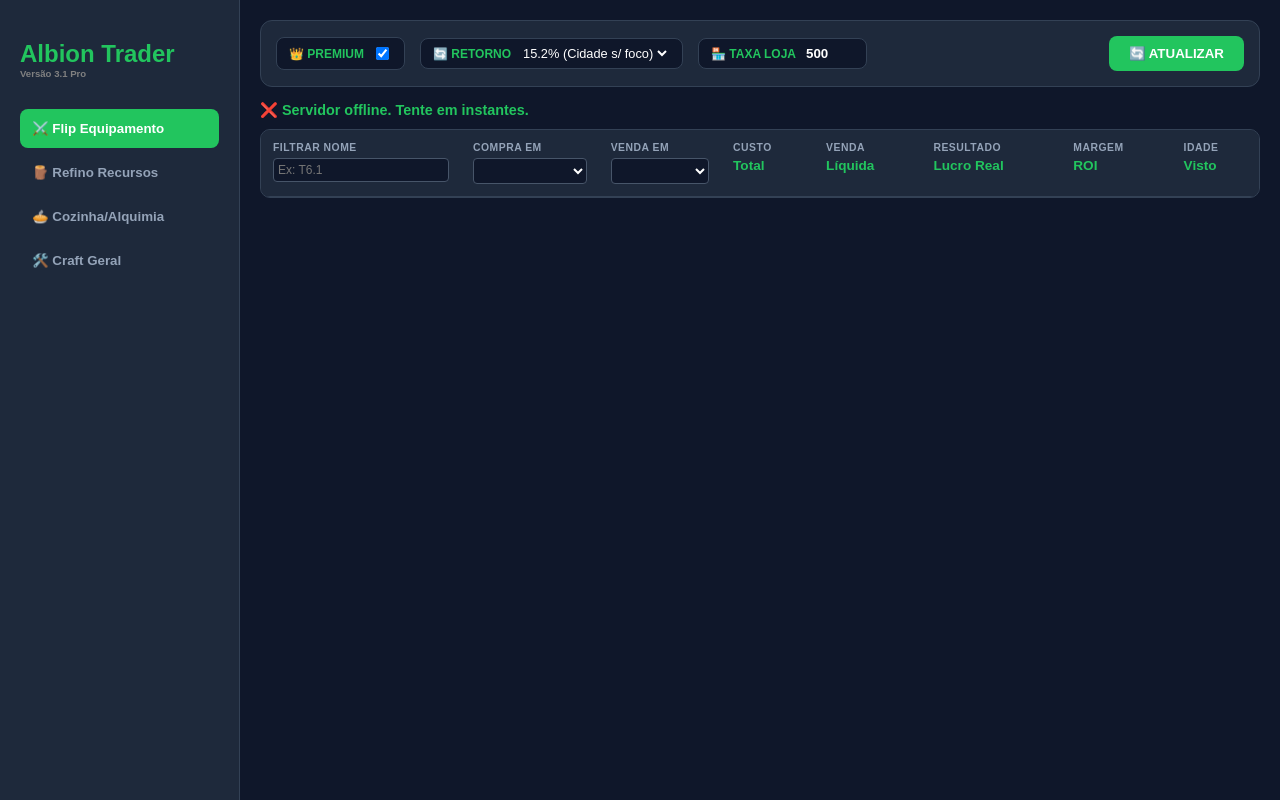
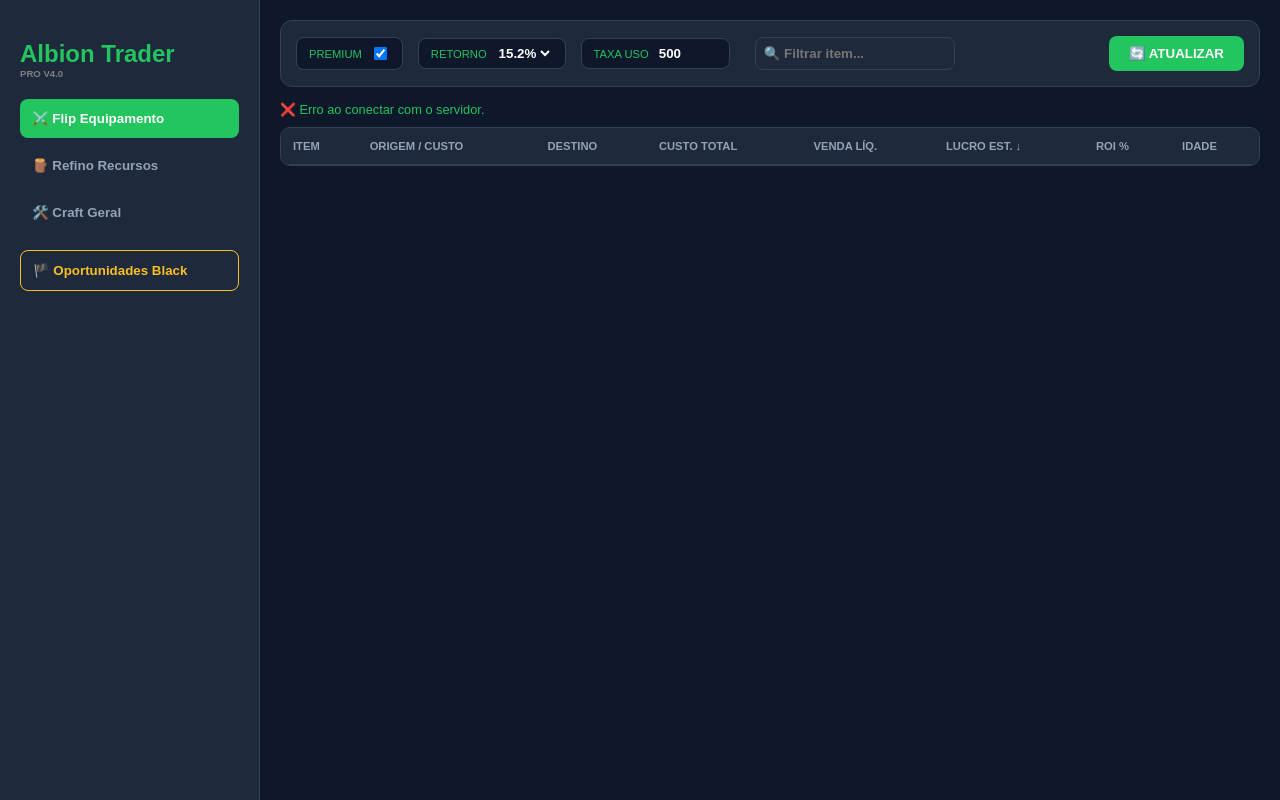
Before and after one commit to yNegoh/Albion-Trade-Pro, a plain HTML site: page albion-trade-pro/frontend/index.html in a window 1280 px wide. Drawn offline with Linux system fonts and the light colour scheme; no server answers.

Commit message:
Update index.html

```diff
--- a/albion-trade-pro/frontend/index.html
+++ b/albion-trade-pro/frontend/index.html
@@ -1,98 +1,80 @@
 <!DOCTYPE html>
 <html lang="pt-br">
 <head>
-    <meta charset="UTF-8"><title>Albion Trader Pro</title>
+    <meta charset="UTF-8"><title>Albion Trader Pro V4</title>
     <style>
-        :root { --bg: #0f172a; --card: #1e293b; --accent: #22c55e; --gold: #fbbf24; }
+        :root { --bg: #0f172a; --card: #1e293b; --accent: #22c55e; --gold: #fbbf24; --danger: #ef4444; }
         * { box-sizing: border-box; }
         body { background: var(--bg); color: white; font-family: sans-serif; margin: 0; display: flex; height: 100vh; overflow: hidden; }
 
-        /* Sidebar */
-        .sidebar { width: 240px; background: var(--card); padding: 20px; border-right: 1px solid #334155; }
-        .nav-item { display: block; width: 100%; padding: 12px; margin-bottom: 5px; border-radius: 8px; background: transparent; border: none; color: #94a3b8; text-align: left; cursor: pointer; font-weight: bold; }
-        .nav-item.active { background: #22c55e; color: white; }
+        .sidebar { width: 260px; background: var(--card); padding: 20px; border-right: 1px solid #334155; display: flex; flex-direction: column; }
+        .nav-item { display: block; width: 100%; padding: 12px; margin-bottom: 8px; border-radius: 8px; background: transparent; border: none; color: #94a3b8; text-align: left; cursor: pointer; font-weight: bold; transition: 0.2s; }
+        .nav-item:hover { background: #334155; }
+        .nav-item.active { background: var(--accent); color: white; }
+        .nav-item.black-btn { border: 1px solid var(--gold); color: var(--gold); margin-top: 10px; }
+        .nav-item.black-btn.active { background: var(--gold); color: #000; }
 
-        /* Main Content */
         .main { flex: 1; padding: 20px; overflow-y: auto; display: flex; flex-direction: column; }
+        .top-tools { display: flex; gap: 15px; background: var(--card); padding: 15px; border-radius: 12px; margin-bottom: 15px; align-items: center; border: 1px solid #334155; }
+        .tool-group { display: flex; align-items: center; gap: 8px; background: #0f172a; padding: 6px 12px; border-radius: 8px; border: 1px solid #334155; }
 
-        /* Ferramentas do Topo */
-        .top-tools { display: flex; gap: 15px; background: var(--card); padding: 15px; border-radius: 12px; margin-bottom: 15px; align-items: center; border: 1px solid #334155; flex-wrap: wrap; }
-        .tool-group { display: flex; align-items: center; gap: 8px; background: #0f172a; padding: 6px 12px; border-radius: 8px; border: 1px solid #334155; }
-        label { font-size: 0.75rem; font-weight: bold; color: var(--accent); }
-        input[type="number"] { background: none; border: none; color: white; width: 50px; font-weight: bold; outline: none; }
+        input, select { background: none; border: none; color: white; font-weight: bold; outline: none; }
+        input[type="number"] { width: 60px; }
 
-        /* Tabela Profissional com Filtros no Header */
         .table-container { background: var(--card); border-radius: 10px; overflow: hidden; border: 1px solid #334155; }
         table { width: 100%; border-collapse: collapse; font-size: 0.85rem; }
         th, td { padding: 12px; text-align: left; border-bottom: 1px solid #334155; }
+        th { background: #1e293b; color: #94a3b8; cursor: pointer; text-transform: uppercase; font-size: 0.7rem; }
+        th:hover { color: white; }
 
-        /* Estilo dos Filtros no Header */
-        th { background: #1e293b; color: var(--accent); vertical-align: top; }
-        .header-label { display: block; font-size: 0.65rem; margin-bottom: 5px; text-transform: uppercase; letter-spacing: 0.5px; color: #94a3b8; }
-        th select { width: 100%; background: #0f172a; color: white; border: 1px solid #475569; padding: 4px; border-radius: 4px; font-size: 0.75rem; outline: none; cursor: pointer; }
-        th select:hover { border-color: var(--accent); }
+        .tier-badge { padding: 3px 6px; border-radius: 4px; font-size: 0.7rem; font-weight: bold; background: #475569; margin-right: 5px; }
+        .t8 { background: #5b21b6; } .t7 { background: #b91c1c; } .t6 { background: #ea580c; }
 
         .lucro { color: var(--accent); font-weight: bold; }
-        .city-tag { color: #fff; font-weight: bold; }
-        .details-text { font-size: 0.75rem; color: #94a3b8; }
-        .btn-update { background: var(--accent); color: white; border: none; padding: 10px 20px; border-radius: 8px; cursor: pointer; font-weight: bold; transition: 0.2s; }
-        .btn-update:hover { transform: scale(1.02); opacity: 0.9; }
+        .roi-high { color: var(--gold); }
+        .city-tag { font-weight: bold; color: #cbd5e1; }
+        .btn-update { background: var(--accent); color: white; border: none; padding: 10px 20px; border-radius: 8px; cursor: pointer; font-weight: bold; margin-left: auto; }
     </style>
 </head>
 <body>
     <div class="sidebar">
-        <h2 style="color:var(--accent); margin-bottom: 30px;">Albion Trader <small style="color:gray; display:block; font-size: 0.6rem;">Versão 3.1 Pro</small></h2>
+        <h2 style="color:var(--accent); margin-bottom: 20px;">Albion Trader <small style="display:block; font-size: 0.6rem; color:gray">PRO V4.0</small></h2>
         <button class="nav-item active" onclick="mudarCat('flip', this)">⚔️ Flip Equipamento</button>
         <button class="nav-item" onclick="mudarCat('refino', this)">🪵 Refino Recursos</button>
-        <button class="nav-item" onclick="mudarCat('cozinha', this)">🥧 Cozinha/Alquimia</button>
         <button class="nav-item" onclick="mudarCat('craft', this)">🛠️ Craft Geral</button>
+        <button class="nav-item black-btn" onclick="mudarCat('black', this)">🏴 Oportunidades Black</button>
     </div>
 
     <div class="main">
-        <!-- TOP TOOLS -->
         <div class="top-tools">
+            <div class="tool-group"><label style="font-size:0.7rem; color:var(--accent)">PREMIUM</label><input type="checkbox" id="checkPre" checked onchange="render()"></div>
             <div class="tool-group">
-                <label>👑 PREMIUM</label> <input type="checkbox" id="checkPre" checked onchange="render()">
-            </div>
-            <div class="tool-group">
-                <label>🔄 RETORNO</label>
-                <select id="selRRR" onchange="render()" style="background:none; border:none; color:white; font-size:0.8rem; cursor:pointer">
+                <label style="font-size:0.7rem; color:var(--accent)">RETORNO</label>
+                <select id="selRRR" onchange="render()">
                     <option value="0">0%</option>
-                    <option value="0.152" selected>15.2% (Cidade s/ foco)</option>
-                    <option value="0.437">43.7% (Cidade c/ foco)</option>
+                    <option value="0.152" selected>15.2%</option>
+                    <option value="0.437">43.7%</option>
                 </select>
             </div>
-            <div class="tool-group">
-                <label>🏪 TAXA LOJA</label>
-                <input type="number" id="taxaLoja" value="500" oninput="render()">
-            </div>
-            <button class="btn-update" onclick="mudarCat(ultimaCat)" style="margin-left:auto">🔄 ATUALIZAR</button>
+            <div class="tool-group"><label style="font-size:0.7rem; color:var(--accent)">TAXA USO</label><input type="number" id="taxaLoja" value="500" oninput="render()"></div>
+            <input type="text" id="fNome" placeholder="🔍 Filtrar item..." oninput="render()" style="background:var(--card); border:1px solid #334155; padding:8px; border-radius:8px; width:200px; margin-left: 10px;">
+            <button class="btn-update" onclick="mudarCat(ultimaCat)">🔄 ATUALIZAR</button>
         </div>
 
-        <div id="status-msg" style="color:var(--accent); font-weight:bold; margin-bottom:10px; font-size: 0.9rem;">Pronto para analisar...</div>
+        <div id="status-msg" style="margin-bottom:10px; font-size: 0.8rem; color: var(--accent)">Aguardando comando...</div>
 
-        <!-- TABELA -->
         <div class="table-container">
             <table>
                 <thead>
                     <tr>
-                        <th style="width: 200px;">
-                            <span class="header-label">Filtrar Nome</span>
-                            <input type="text" id="fNome" placeholder="Ex: T6.1" oninput="render()" style="width:100%; background:#0f172a; border:1px solid #475569; color:white; padding:4px; border-radius:4px; font-size:0.75rem;">
-                        </th>
-                        <th>
-                            <span class="header-label">Compra em</span>
-                            <select id="selO" onchange="render()"></select>
-                        </th>
-                        <th>
-                            <span class="header-label">Venda em</span>
-                            <select id="selD" onchange="render()"></select>
-                        </th>
-                        <th><span class="header-label">Custo</span>Total</th>
-                        <th><span class="header-label">Venda</span>Líquida</th>
-                        <th><span class="header-label">Resultado</span>Lucro Real</th>
-                        <th><span class="header-label">Margem</span>ROI</th>
-                        <th><span class="header-label">Idade</span>Visto</th>
+                        <th onclick="ordenar('n')">Item</th>
+                        <th>Origem / Custo</th>
+                        <th>Destino</th>
+                        <th onclick="ordenar('c_final')">Custo Total</th>
+                        <th onclick="ordenar('v_liq')">Venda Líq.</th>
+                        <th onclick="ordenar('lucro')">Lucro Est. ↓</th>
+                        <th onclick="ordenar('roi')">ROI %</th>
+                        <th onclick="ordenar('diff')">Idade</th>
                     </tr>
                 </thead>
                 <tbody id="corpo"></tbody>
@@ -102,9 +84,10 @@
 
     <script>
         const API = "https://albion-trade-pro-ogaq.onrender.com/scanner";
-        const Q_MAP = { 1: "Normal", 2: "Bom", 3: "Excepcional", 4: "Excelente" };
+        const Q_MAP = { 1: "Normal", 2: "Bom", 3: "Excep.", 4: "Excel." };
         let dados = [];
         let ultimaCat = 'flip';
+        let ordemCrescente = false;
 
         async function mudarCat(cat, btn) {
             ultimaCat = cat;
@@ -113,73 +96,79 @@
                 btn.classList.add('active');
             }
             const m = document.getElementById('status-msg');
-            m.innerText = "⏳ Sincronizando dados com o Albion Data Project...";
+            m.innerText = "⏳ Consultando base de dados (T4 até T8.4)...";
             try {
                 const r = await fetch(`${API}?cat=${cat}`);
                 dados = await r.json();
-                m.innerText = `✅ ${dados.length} oportunidades em tempo real encontradas!`;
-                popularCidades();
+                m.innerText = `✅ ${dados.length} itens analisados com sucesso!`;
                 render();
-            } catch (e) { m.innerText = "❌ Servidor offline. Tente em instantes."; }
+            } catch (e) { m.innerText = "❌ Erro ao conectar com o servidor."; }
         }
 
-        function popularCidades() {
-            const cidades = ["Martlock", "Lymhurst", "Bridgewatch", "FortSterling", "Thetford", "Caerleon"];
-            const sO = document.getElementById('selO'), sD = document.getElementById('selD');
-            sO.innerHTML = '<option value="">Qualquer</option>';
-            sD.innerHTML = '<option value="">Qualquer</option>';
-            cidades.forEach(c => {
-                sO.innerHTML += `<option value="${c}">${c}</option>`;
-                sD.innerHTML += `<option value="${c}">${c}</option>`;
+        function ordenar(campo) {
+            ordemCrescente = !ordemCrescente;
+            dados.sort((a, b) => {
+                let valA = a[campo], valB = b[campo];
+                return ordemCrescente ? (valA > valB ? 1 : -1) : (valA < valB ? 1 : -1);
             });
+            render(true);
         }
 
-        function render() {
-            const query = document.getElementById('fNome').value.toLowerCase();
+        function render(apenasTabela = false) {
             const isPre = document.getElementById('checkPre').checked;
             const rrr = parseFloat(document.getElementById('selRRR').value);
             const taxaUso = parseInt(document.getElementById('taxaLoja').value) || 0;
-            const org = document.getElementById('selO').value;
-            const dest = document.getElementById('selD').value;
+            const query = document.getElementById('fNome').value.toLowerCase();
             const taxaMkt = isPre ? 0.065 : 0.105;
             const corpo = document.getElementById('corpo');
+
             let html = "";
 
-            dados.filter(d => {
-                const oFormat = d.o.replace("Mat em ", "");
-                return d.n.toLowerCase().includes(query) &&
-                       (org === "" || oFormat === org) &&
-                       (dest === "" || d.d === dest);
-            }).forEach(d => {
-                const custoMaterial = ultimaCat === 'flip' ? d.c_bruto : d.c_bruto * (1 - rrr);
-                const custoFinal = Math.round(custoMaterial + (taxaUso * 0.1));
-                const vendaLiq = Math.round(d.v_bruto * (1 - taxaMkt));
-                const lucro = vendaLiq - custoFinal;
-                const roi = ((lucro / custoFinal) * 100).toFixed(1);
+            // Processa cálculos e filtros
+            let processados = dados.map(d => {
+                const custoBase = (ultimaCat === 'refino' || ultimaCat === 'craft') ? d.c_bruto * (1 - rrr) : d.c_bruto;
+                const c_final = Math.round(custoBase + (taxaUso * 0.1));
+                const v_liq = Math.round(d.v_bruto * (1 - taxaMkt));
+                const lucro = v_liq - c_final;
+                const roi = parseFloat(((lucro / c_final) * 100).toFixed(1));
+                const diff = Math.floor((Date.now() - new Date(d.t)) / 60000);
+                return { ...d, c_final, v_liq, lucro, roi, diff };
+            });
 
-                if (lucro <= 0) return;
+            // Filtro específico para o Botão Black
+            if (ultimaCat === 'black') {
+                processados = processados.filter(p => (p.d === 'Black Market' || p.d === 'Caerleon') && p.roi > 15);
+            }
 
-                const diff = Math.floor((Date.now() - new Date(d.t)) / 60000);
-                const tempo = diff < 60 ? (diff < 0 ? 0 : diff) + 'm' : Math.floor(diff/60) + 'h';
+            // Ordenação padrão por lucro se não foi clicado em nada
+            if (!apenasTabela) processados.sort((a, b) => b.lucro - a.lucro);
+
+            processados.forEach(d => {
+                if (query && !d.n.toLowerCase().includes(query)) return;
+                if (d.lucro <= 0) return;
+
+                const tClass = d.n.includes("T8") ? "t8" : (d.n.includes("T7") ? "t7" : (d.n.includes("T6") ? "t6" : ""));
+                const tempo = d.diff < 60 ? d.diff + 'm' : Math.floor(d.diff/60) + 'h';
 
                 html += `<tr>
                     <td>
-                        <div style="display:flex;align-items:center;gap:10px">
-                            <img src="https://render.albiononline.com/v1/item/${d.id}.png?quality=${d.q}" width="35" style="border-radius:4px">
-                            <div><b>${d.n}</b><br><span style="color:var(--gold); font-size:0.7rem">${Q_MAP[d.q]}</span></div>
+                        <div style="display:flex;align-items:center;gap:8px">
+                            <img src="https://render.albiononline.com/v1/item/${d.id}.png?quality=${d.q}" width="35">
+                            <div><span class="tier-badge ${tClass}">${d.n}</span><br><small style="color:var(--gold)">${Q_MAP[d.q]}</small></div>
                         </div>
                     </td>
-                    <td><span class="city-tag">${d.o}</span><br><span class="details-text">${d.details}</span></td>
-                    <td><b>${d.d}</b></td>
-                    <td>${custoFinal.toLocaleString()}</td>
-                    <td>${vendaLiq.toLocaleString()}</td>
-                    <td class="lucro">+ ${lucro.toLocaleString()}</td>
-                    <td style="font-weight:bold">${roi}%</td>
-                    <td style="color:#94a3b8; font-size:0.75rem">${tempo}</td>
+                    <td><span class="city-tag">${d.o}</span><br><small style="color:gray">${d.details}</small></td>
+                    <td><b style="${d.d === 'Black Market' ? 'color:var(--gold)' : ''}">${d.d}</b></td>
+                    <td>${d.c_final.toLocaleString()}</td>
+                    <td>${d.v_liq.toLocaleString()}</td>
+                    <td class="lucro">+ ${d.lucro.toLocaleString()}</td>
+                    <td class="${d.roi > 30 ? 'roi-high' : ''}">${d.roi}%</td>
+                    <td style="font-size:0.7rem; color: #94a3b8">${tempo}</td>
                 </tr>`;
             });
             corpo.innerHTML = html;
         }
+
         window.onload = () => mudarCat('flip');
     </script>
 </body>
```
